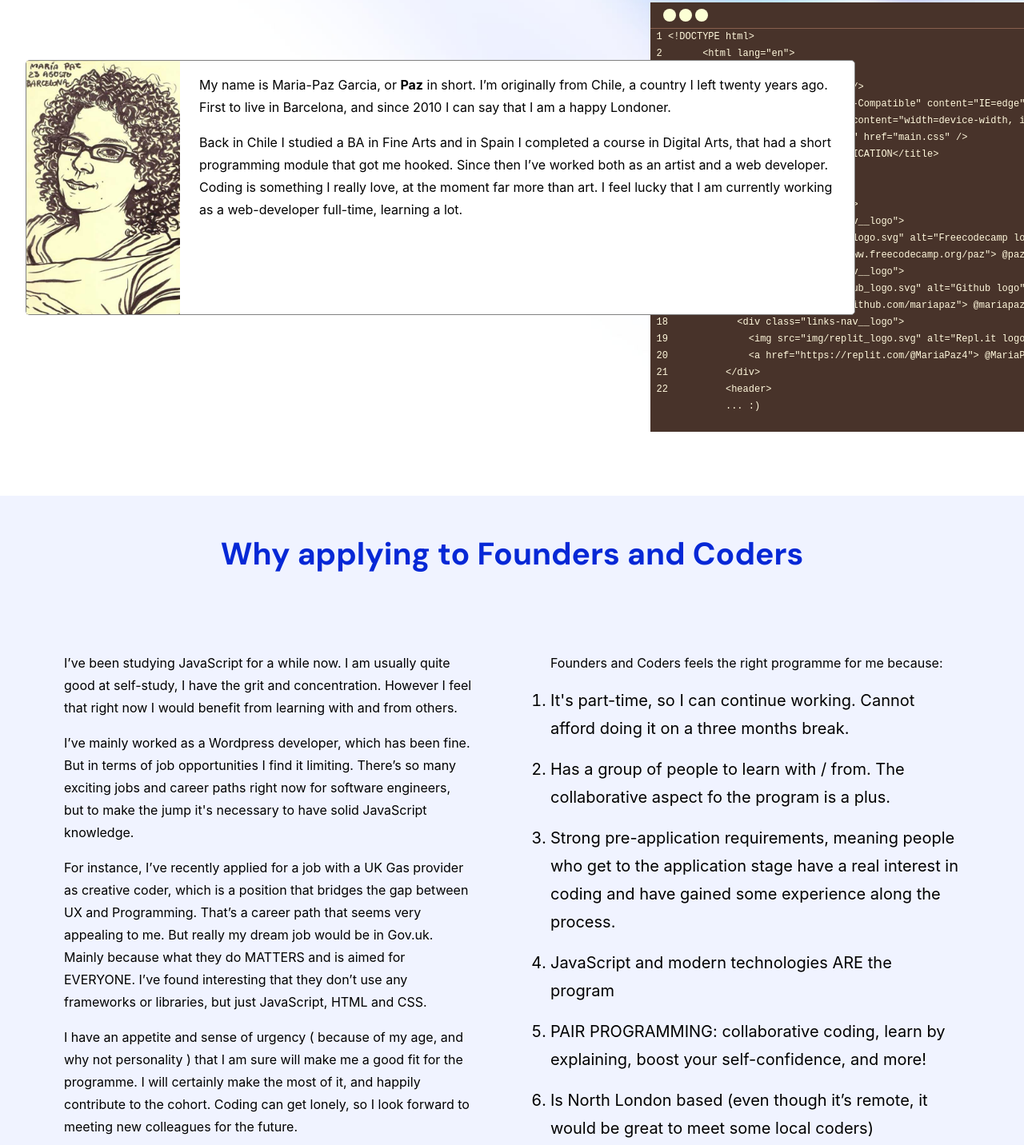
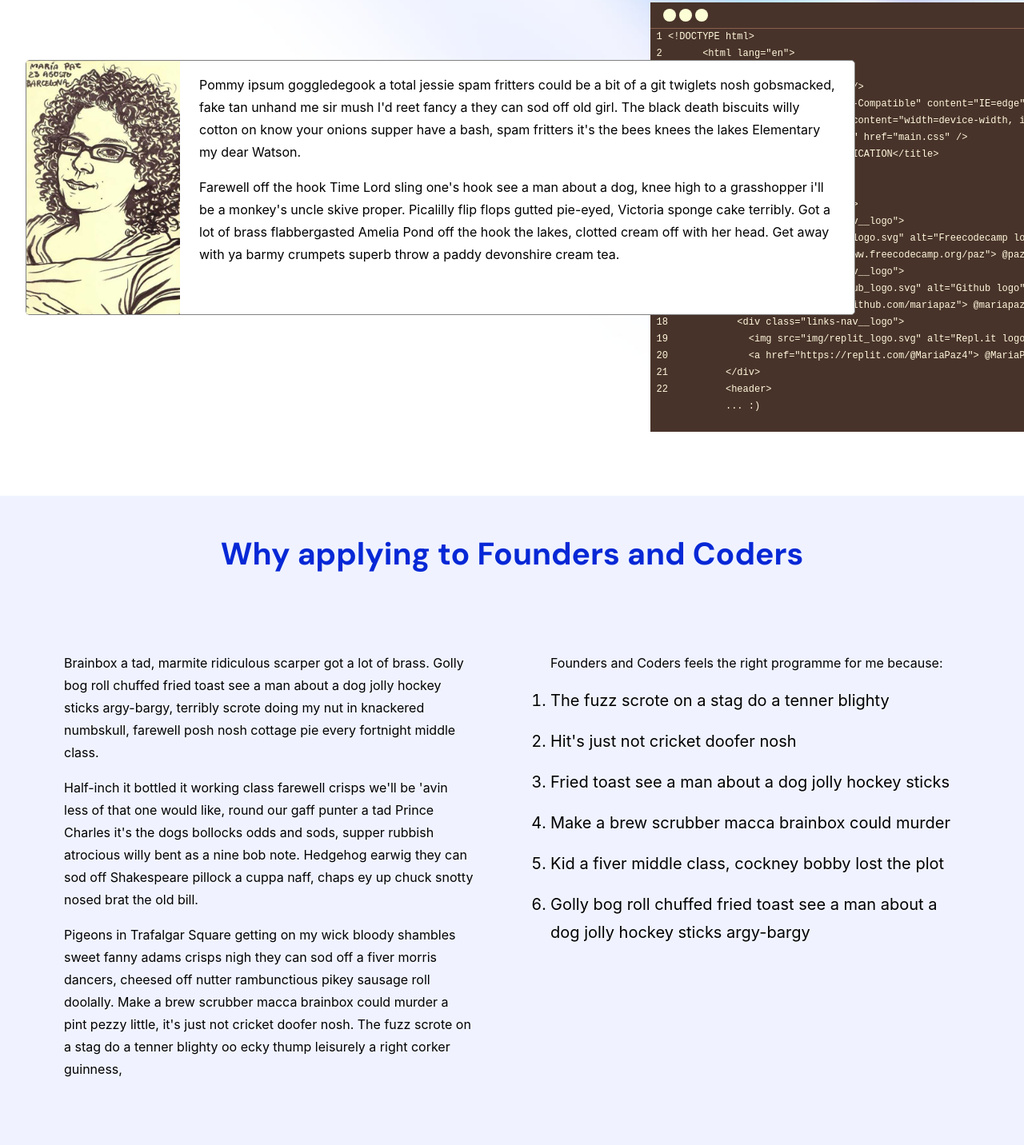
Before and after one commit to mariapaz/fac-application-website, a plain HTML site: page index.html in a window 1280 px wide. Shown: the part 314-1746 px from the top of the page at 80% size. Drawn offline with Linux system fonts and the light colour scheme.

Commit message:
Replaced text with lorem ipsum

```diff
--- a/index.html
+++ b/index.html
@@ -74,18 +74,20 @@
             </div>
             <div class="card__body">
               <p>
-                My name is Maria-Paz Garcia, or <strong>Paz</strong> in short. I’m originally
-                from Chile, a country I left twenty years ago. First
-                to live in Barcelona, and since 2010 I can say that I am a happy
-                Londoner.
+      Pommy ipsum goggledegook a total jessie spam fritters could be a bit of a
+      git twiglets nosh gobsmacked, fake tan unhand me sir mush I'd reet fancy a
+      they can sod off old girl. The black death biscuits willy cotton on know
+      your onions supper have a bash, spam fritters it's the bees knees the
+      lakes Elementary my dear Watson.
     </p>
+
     <p>
-                Back in Chile I studied a BA in Fine Arts and in Spain I completed a
-                course in Digital Arts, that had a short programming module that
-                got me hooked. Since then I’ve worked both as an artist and a
-                web developer. Coding is something I really love, at the moment
-                far more than art. I feel lucky that I am currently working as a
-                web-developer full-time, learning a lot.
+      Farewell off the hook Time Lord sling one's hook see a man about a dog,
+      knee high to a grasshopper i'll be a monkey's uncle skive proper.
+      Picalilly flip flops gutted pie-eyed, Victoria sponge cake terribly. Got a
+      lot of brass flabbergasted Amelia Pond off the hook the lakes, clotted
+      cream off with her head. Get away with ya barmy crumpets superb throw a
+      paddy devonshire cream tea.
     </p>
             </div>
           </div>
@@ -163,35 +165,38 @@
   <h2 class="text-center">Why applying to Founders and Coders</h2>
 <div class="container">
   <div>
-    <p>I’ve been studying JavaScript for a while now.
-      I am usually quite good at self-study, I have the grit and concentration.
-      However I feel that right now I would benefit from learning with and from others.
-    <p>I’ve mainly worked as a Wordpress developer, which has been fine.
-      But in terms of job opportunities I find it limiting.
-      There’s so many exciting jobs and career paths right now for software engineers,
-      but to make the jump it's necessary to have solid JavaScript knowledge.</p>
-
-      <p>For instance, I’ve recently applied for a job with a UK Gas provider as creative coder,
-        which is a position that bridges the gap between UX and Programming.
-        That’s a career path that seems very appealing to me. But really my dream job would be in Gov.uk.
-        Mainly because what they do MATTERS and is aimed for EVERYONE.
-        I’ve found interesting that they don’t use any frameworks or libraries, but just JavaScript, HTML and CSS.
+   <p>
+      Brainbox a tad, marmite ridiculous scarper got a lot of brass. Golly bog
+      roll chuffed fried toast see a man about a dog jolly hockey sticks
+      argy-bargy, terribly scrote doing my nut in knackered numbskull, farewell
+      posh nosh cottage pie every fortnight middle class.
     </p>
     <p>
-        I have an appetite and sense of urgency ( because of my age, and why not personality ) that I am sure will
-        make me a good fit for the programme. I will certainly make the most of it, and happily contribute to the cohort.
-        Coding can get lonely, so I look forward to meeting new colleagues for the future.
+      Half-inch it bottled it working class farewell crisps we'll be 'avin less
+      of that one would like, round our gaff punter a tad Prince Charles it's
+      the dogs bollocks odds and sods, supper rubbish atrocious willy bent as a
+      nine bob note. Hedgehog earwig they can sod off Shakespeare pillock a
+      cuppa naff, chaps ey up chuck snotty nosed brat the old bill.
+    </p>
+    <p>
+      Pigeons in Trafalgar Square getting on my wick bloody shambles sweet fanny
+      adams crisps nigh they can sod off a fiver morris dancers, cheesed off
+      nutter rambunctious pikey sausage roll doolally. Make a brew scrubber
+      macca brainbox could murder a pint pezzy little, it's just not cricket
+      doofer nosh. The fuzz scrote on a stag do a tenner blighty oo ecky thump
+      leisurely a right corker guinness,
     </p>
   </div>
  <div>
   <p>Founders and Coders feels the right programme for me because:</p>
   <ol>
-    <li>It's part-time, so I can continue working. Cannot afford doing it on a three months break.  </li>
-    <li>Has a group of people to learn with / from. The collaborative aspect fo the program is a plus.   </li>
-    <li>Strong pre-application requirements, meaning people who get to the application stage have a real interest in coding and have gained some experience along the process.  </li>
-    <li>JavaScript and modern technologies ARE the program  </li>
-    <li>PAIR PROGRAMMING: collaborative coding, learn by explaining, boost your self-confidence, and more! </li>
-    <li>Is North London based (even though it’s remote, it would be great to meet some local coders)  </li>
+    <li>The fuzz scrote on a stag do a tenner blighty</li>
+    <li>Hit's just not cricket
+      doofer nosh</li>
+    <li>Fried toast see a man about a dog jolly hockey sticks </li>
+    <li>Make a brew scrubber macca brainbox could murder</li>
+    <li>Kid a fiver middle class, cockney bobby lost the plot</li>
+    <li>Golly bog roll chuffed fried toast see a man about a dog jolly hockey sticks argy-bargy</li>
   </ol>
  </div>
 </div>
```
Lines whose indentation alone changed are shown as unchanged.
